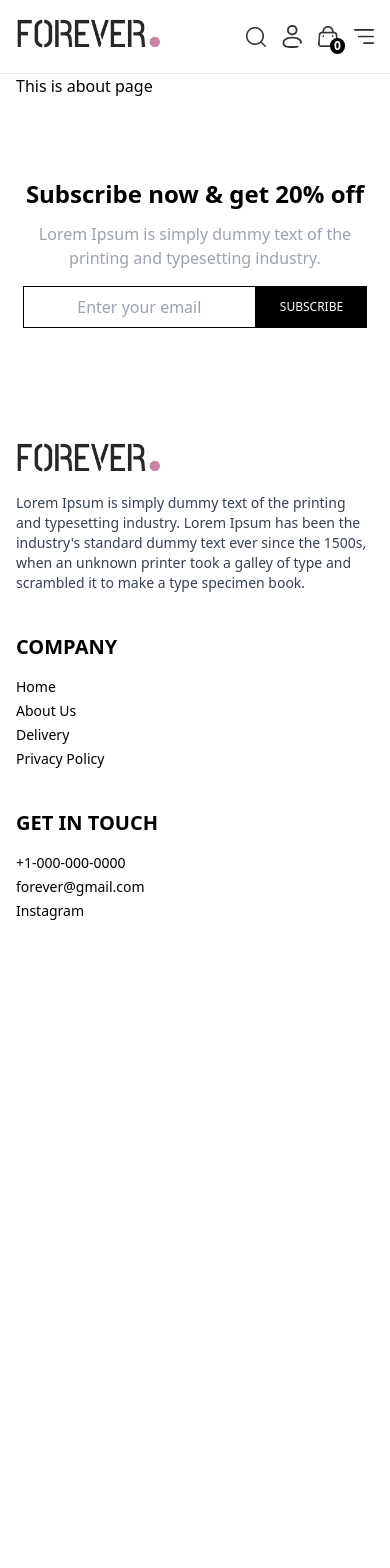
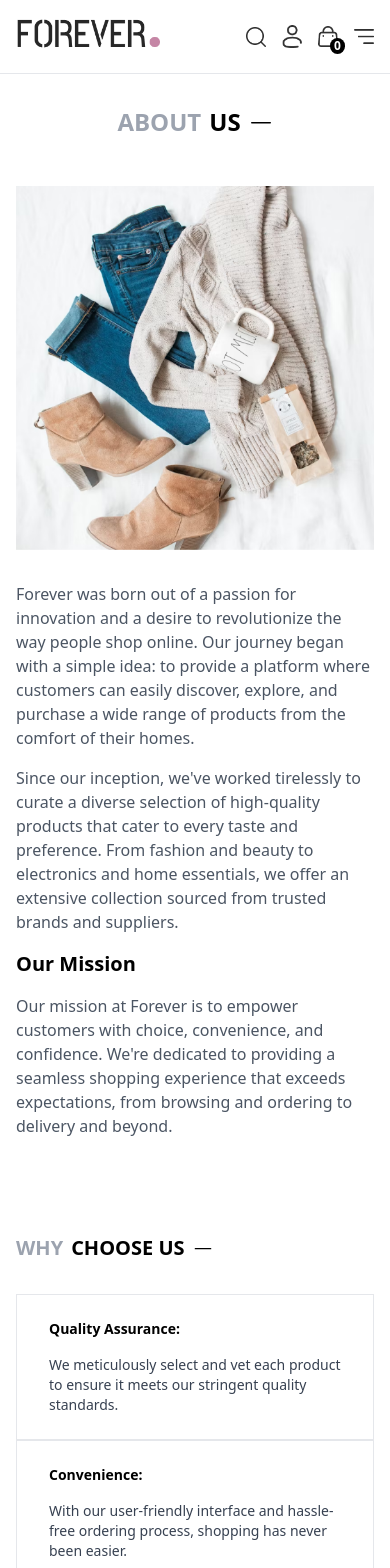
Before and after one commit to Lakshy-a/FOREVER_ECOMMERCE_FRONTEND, a React (Vite) app: page /about in a window 390 px wide. Shown: the top 1568 px of the page. Before the commit the page ends 961 px from the top, so only its background shows below. Built offline with nearby package versions, Linux system fonts and the light colour scheme.

Commit message:
Created the about us page and designed it for both mobile and desktop as well

```diff
--- a/src/Components/AboutPage.jsx
+++ b/src/Components/AboutPage.jsx
@@ -1,11 +1,54 @@
 import React from "react";
 import SubscribeNow from "./SubscribeNow";
+import WhyChooseUs from "./WhyChooseUs";
+import { GoHorizontalRule } from "react-icons/go";
+import about_img from "../assets/frontend_assets/about_img.png";
 
 const AboutPage = () => {
   return (
     <>
-      <div className="custom-padding">This is about page</div>
-      <SubscribeNow />
+      <div className="custom-padding">
+        <div className="uppercase text-2xl text-gray-400 font-semibold flex items-center justify-center mt-8">
+          About <span className="text-black ml-2">Us</span>
+          <span className="text-black ml-2">
+            <GoHorizontalRule />
+          </span>
+        </div>
+        <div className="mt-12 xs:flex md:gap-12 lg:gap-20 justify-center">
+          <img src={about_img} className="w-[450px]" />
+          <div>
+            <div className="mt-8 text-gray-600">
+              <p>
+                Forever was born out of a passion for innovation and a desire to
+                revolutionize the way people shop online. Our journey began with
+                a simple idea: to provide a platform where customers can easily
+                discover, explore, and purchase a wide range of products from
+                the comfort of their homes.
+              </p>
+              <p className="mt-4 text-gray-600">
+                Since our inception, we've worked tirelessly to curate a diverse
+                selection of high-quality products that cater to every taste and
+                preference. From fashion and beauty to electronics and home
+                essentials, we offer an extensive collection sourced from
+                trusted brands and suppliers.
+              </p>
+            </div>
+            <div className="mt-4">
+              <h3 className="text-xl font-semibold">Our Mission</h3>
+              <p className="mt-4 text-gray-600">
+                Our mission at Forever is to empower customers with choice,
+                convenience, and confidence. We're dedicated to providing a
+                seamless shopping experience that exceeds expectations, from
+                browsing and ordering to delivery and beyond.
+              </p>
+            </div>
+          </div>
+        </div>
+        <div className="mt-24">
+          <WhyChooseUs />
+        </div>
+      </div>
+      <div ><SubscribeNow /></div>
     </>
   );
 };
--- /dev/null
+++ b/src/Components/ChoosingReasons.jsx
@@ -0,0 +1,12 @@
+import React from "react";
+
+const ChoosingReasons = ({item}) => {
+  return (
+    <div className="border px-8 py-6 xs:px-12 xs:py-12">
+      <h2 className="font-bold text-sm">{item.heading}</h2>
+      <p className="mt-4 text-sm text-gray-700">{item.data}  </p>
+    </div>
+  );
+};
+
+export default ChoosingReasons;
--- a/src/Components/Footer.jsx
+++ b/src/Components/Footer.jsx
@@ -3,7 +3,7 @@ import logo from "../assets/frontend_assets/logo.png";
 
 const Footer = () => {
   return (
-    <div className="px-4 md:px-4 lg:px-28 xs:flex justify-between mb-10 mt-28">
+    <div className="px-4 md:px-4 lg:px-28 xs:flex justify-between mb-10 mt-20 xs:mt-32">
       <div>
         <div>
           <img src={logo} className="w-36 cursor-pointer" alt="logo" />
--- a/src/Components/SubscribeNow.jsx
+++ b/src/Components/SubscribeNow.jsx
@@ -2,15 +2,23 @@ import React from "react";
 
 const SubscribeNow = () => {
   return (
-    <div className="custom-padding xs:mt-32 mt-20">
-      <h2 className="text-2xl font-semibold text-center">Subscribe now & get 20% off</h2>
+    <div className="custom-padding xs:mt-28 mt-20">
+      <h2 className="text-2xl font-semibold text-center">
+        Subscribe now & get 20% off
+      </h2>
       <div className="mt-3 text-center text-gray-400">
         Lorem Ipsum is simply dummy text of the printing and typesetting
         industry.
       </div>
       <div className="mt-4 lg:mt-6 justify-center flex">
-        <input  className="py-2 text-center outline-none border border-black xs:w-96" type="text" placeholder="Enter your email"/>
-        <button className="uppercase bg-black text-white px-6 py-2 text-xs font-normal">Subscribe</button>
+        <input
+          className="py-2 px-4 outline-none border border-black xs:w-96"
+          type="text"
+          placeholder="Enter your email"
+        />
+        <button className="uppercase bg-black text-white px-6 py-2 text-xs font-normal">
+          Subscribe
+        </button>
       </div>
     </div>
   );
--- /dev/null
+++ b/src/Components/WhyChooseUs.jsx
@@ -0,0 +1,38 @@
+import React from "react";
+import { GoHorizontalRule } from "react-icons/go";
+import ChoosingReasons from "./ChoosingReasons";
+
+const chooseUs = [
+  {
+    heading: "Quality Assurance:",
+    data: "We meticulously select and vet each product to ensure it meets our stringent quality standards.",
+  },
+  {
+    heading: "Convenience:",
+    data: "With our user-friendly interface and hassle-free ordering process, shopping has never been easier.",
+  },
+  {
+    heading: "Exceptional Customer Service:",
+    data: "Our team of dedicated professionals is here to assist you the way, ensuring your satisfaction is our top priority.",
+  },
+];
+
+const WhyChooseUs = () => {
+  return (
+    <div>
+      <div className="uppercase text-xl text-gray-400 font-semibold flex items-center">
+        Why <span className="text-black ml-2">Choose Us</span>
+        <span className="text-black ml-2">
+          <GoHorizontalRule />
+        </span>
+      </div>
+      <div className="mt-8 xs:flex">
+        {chooseUs.map((item, index) => (
+          <ChoosingReasons item={item} />
+        ))}
+      </div>
+    </div>
+  );
+};
+
+export default WhyChooseUs;
```
